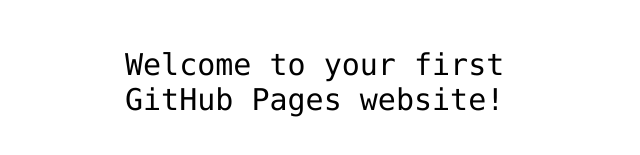
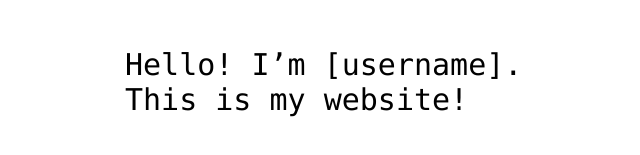
Before and after one commit to Wizic7/wizic7.github.io, a plain HTML site: page index.html in a window 1280 px wide. Shown: the part 341-496 px from the top of the page, without its empty margins (315-955 px from the left). Drawn offline with Linux system fonts and the light colour scheme.

Commit message:
index.html change
Add new Name

```diff
--- a/index.html
+++ b/index.html
@@ -12,7 +12,9 @@
 <img src="https://octodex.github.com/images/daftpunktocat-thomas.gif" id="octocat" alt="octocat-gif" />
 
 <!-- Change this code here by copy and pasting your template on line 15 -->
-<p>Welcome to your first GitHub Pages website!</p>
+<p>
+  Hello! I’m [username]. This is my website!
+</p>
 
 </body>
 </html>
```
